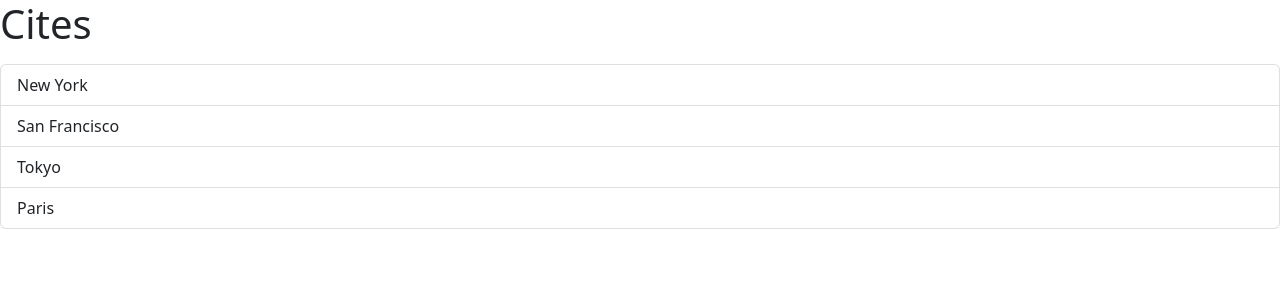
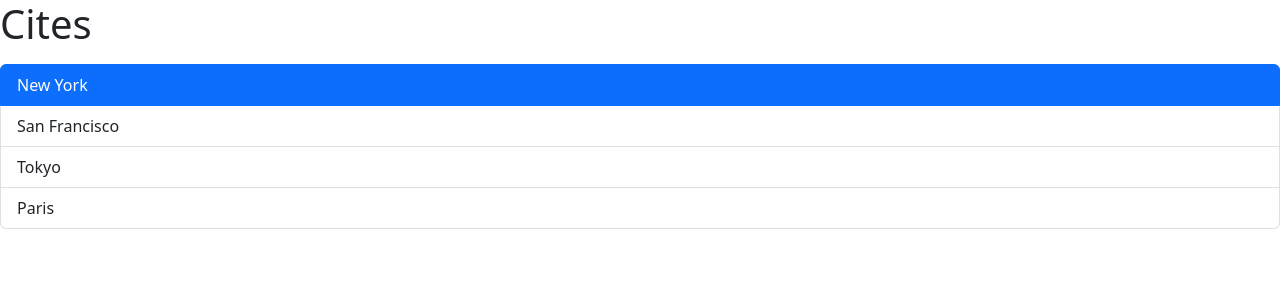
Before and after one commit to frank091915/concise-react, a React (Vite) app: page / in a window 1280 px wide. Shown: the top 300 px of the page. Built offline with nearby package versions, Linux system fonts and the light colour scheme.

Commit message:
feat: managing state

```diff
--- a/src/components/ListGroup.tsx
+++ b/src/components/ListGroup.tsx
@@ -1,18 +1,19 @@
-import { MouseEvent } from "react";
+import { MouseEvent, useState } from "react";
 function ListGroup() {
   let cities = ["New York", "San Francisco", "Tokyo", "Paris"];
+  const [selectedIndex, setSelectedIndex] = useState(0)
   const message = (customMessage?: string) =>
     cities.length && <p>{customMessage && "No Item Found"}</p>;
-  const handleClick = (event: MouseEvent) => {
-    console.log(event);
+  const handleClick = (index: number) => {
+    setSelectedIndex(index)
   };
   return (
     <>
       <h1>Cites</h1>
       {message()}
       <ul className="list-group">
-        {cities.map((item) => (
-          <li key={item} onClick={handleClick} className="list-group-item">
+        {cities.map((item, index) => (
+          <li key={item} onClick={() => handleClick(index)} className={selectedIndex === index ? "list-group-item active" : 'list-group-item'}>
             {item}
           </li>
         ))}
```
